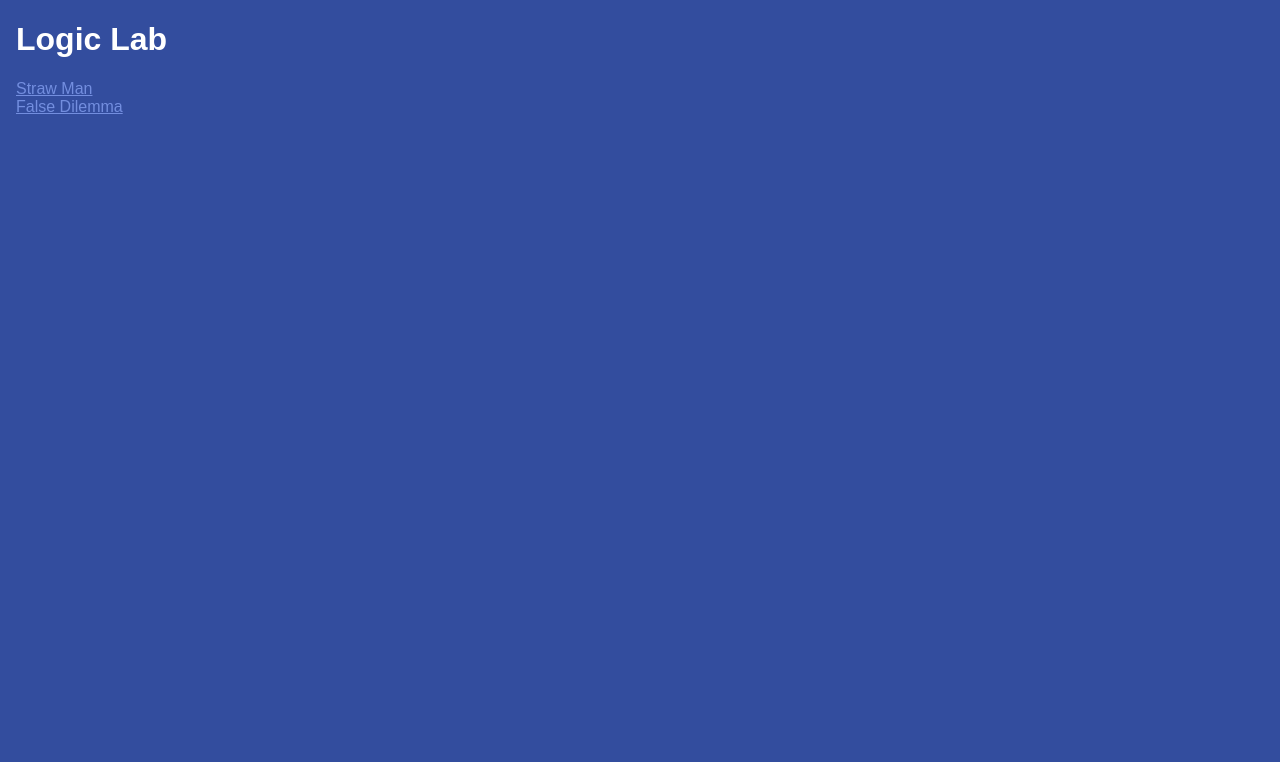
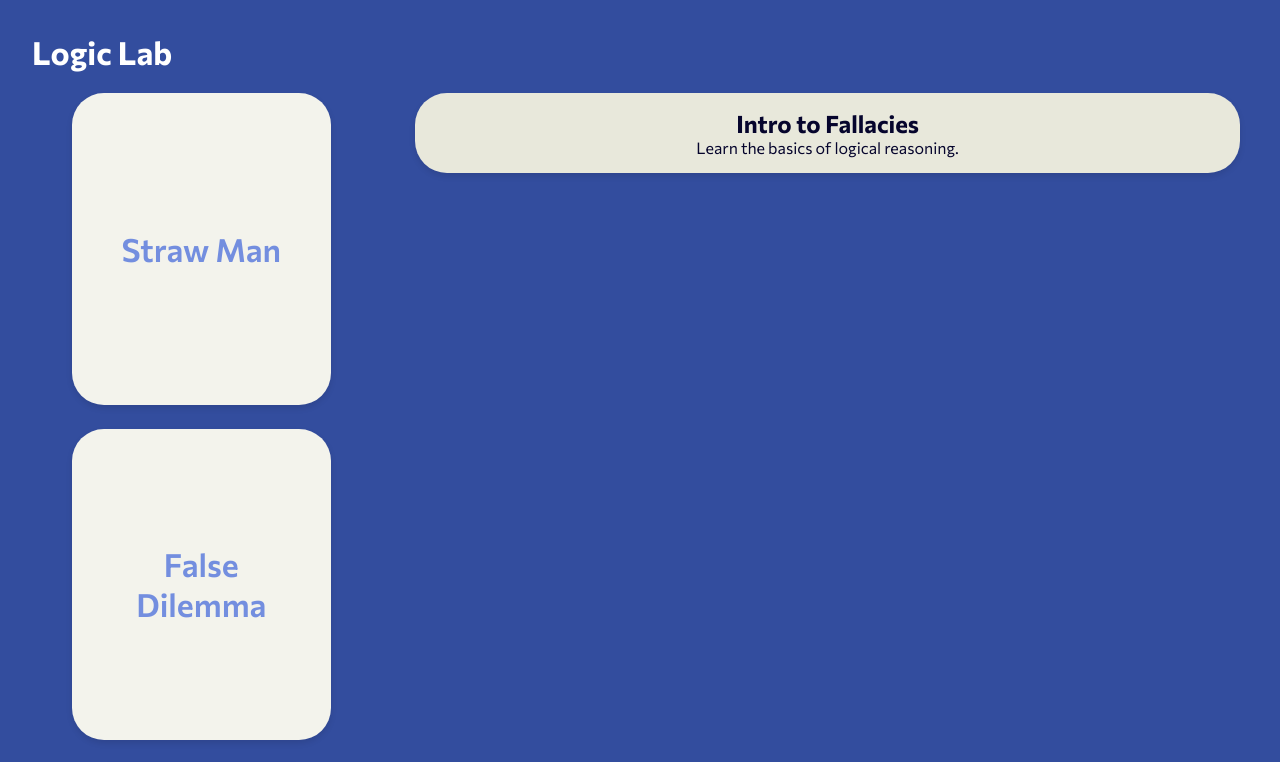
Before and after one commit to joysudo/logic-lab, a React (Vite) app: page / in a window 1280 px wide. Shown: the top 762 px of the page. Built offline with nearby package versions, Linux system fonts and the light colour scheme.

Commit message:
Add right-side column and update CSS styles

```diff
--- a/index.html
+++ b/index.html
@@ -4,6 +4,9 @@
     <meta charset="UTF-8" />
     <meta name="viewport" content="width=device-width, initial-scale=1.0" />
     <title>Logic Lab</title>
+    <link rel="preconnect" href="https://fonts.googleapis.com">
+    <link rel="preconnect" href="https://fonts.gstatic.com" crossorigin>
+    <link href="https://fonts.googleapis.com/css2?family=Commissioner:wght@100;200;300;400;500;600;700;800;900&display=swap" rel="stylesheet">
   </head>
   <body>
     <div id="root"></div>
--- a/src/pages/Home.jsx
+++ b/src/pages/Home.jsx
@@ -1,19 +1,36 @@
 export default function Home() {
     const lessons = [
       { id: 1, title: "Straw Man" },
-      { id: 2, title: "False Dilemma" }
+      { id: 2, title: "False Dilemma" },
+      { id: 2, title: "Red Herring" },
+      { id: 3, title: "Ad Hominem" },
+      { id: 4, title: "Slippery Slope" },
+      { id: 5, title: "Appeal to Authority" },
+      { id: 6, title: "Hasty Generalization" },
+      { id: 7, title: "Post Hoc" },
+      { id: 8, title: "Circular Reasoning" }
     ];
 
-    return (
-      <div>
-        <h1>Logic Lab</h1>
-        <div>
+  return (
+    <div>
+      <h1 className="placeholder-for-logo">Logic Lab</h1>
+      <div className="home-grid">
+        <div className="lessons-column">
+          {/* iterates through lessons, turning to jsx table of contents entries*/}
           {lessons.map(lesson => (
-            <div key={lesson.id}>
-              <a href={`/lesson/${lesson.id}`}>{lesson.title}</a>
+            <div key={lesson.id} className="lesson-card">
+              <a href={`/lesson/${lesson.id}`} className="lesson-card-title">{lesson.title}</a>
             </div>
           ))}
         </div>
+        <div className="topics-column">
+          {/* edit this column later, needs to be responsive */}
+          <div className="topics-card">
+            <h2 className="topics-card-title">Intro to Fallacies</h2>
+            <p className="topics-card-body">Learn the basics of logical reasoning.</p>
+          </div>
+        </div>
       </div>
-    );
-  }
+    </div>
+  );
+}
--- a/src/pages/Lesson.jsx
+++ b/src/pages/Lesson.jsx
@@ -17,12 +17,59 @@ const lessonContent = {
       good: "Good example..."
     }
   },
+  3: {
+    title: "Red Herring",
+    definition: "Definition here...",
+    examples: {
+      bad: "Bad example...",
+      good: "Good example..."
+    }
+  },
+  4: {
+    title: "Ad Hominem",
+    definition: "Definition here...",
+    examples: {
+      bad: "Bad example...",
+      good: "Good example..."
+    }
+  },
+  5: {
+    title: "Slippery Slope",
+    definition: "Definition here...",
+    examples: {
+      bad: "Bad example...",
+      good: "Good example..."
+    }
+  },
+  6: {
+    title: "Appeal to Authority",
+    definition: "Definition here...",
+    examples: {
+      bad: "Bad example...",
+      good: "Good example..."
+    }
+  },
+  7: {
+    title: "Hasty Generalization",
+    definition: "Definition here...",
+    examples: {
+      bad: "Bad example...",
+      good: "Good example..."
+    }
+  },
+  8: {
+    title: "Post Hoc",
+    definition: "Definition here...",
+    examples: {
+      bad: "Bad example...",
+      good: "Good example..."
+    }
+  },
 };
 
 export default function Lesson() {
-  const params = useParams(); // Corrected
-  const lesson = lessonContent[params.id]; // Access params.id
-
+  const params = useParams();   // if  route is /lesson/:id, and the user visits /lesson/1, params.id will be '1'
+  const lesson = lessonContent[params.id]; // shorthand for lessonContent[X], so we can append things like .examples.good
   return (
     <div>
       <h1>{lesson.title}</h1>
--- a/src/styles.css
+++ b/src/styles.css
@@ -1,22 +1,89 @@
 body {
-    font-family: sans-serif;
-    margin: 16px;
-    padding: 0;
+    color: #06052d;
+    font-family: 'Commissioner', sans-serif;
     background: #334d9e;
+    margin: 2rem;
+    /* align-items: center;
+    justify-content: center; */
+}
+
+.placeholder-for-logo {
+    color: white;
+}
+.home-grid {
+    display: grid;
+    grid-template-columns: 1fr 3fr;
+    gap: 1rem;
+    max-width: 1200px;
+    margin: 0 auto;
+}
+
+.lessons-column {
+    display: flex;
+    flex-direction: column;
+    gap: 1.5rem;
+    max-width: 75rem;
+    margin: 0 0;
+    padding: 0 2rem;
+}
+
+.lesson-card {
+    background: #f3f3ec;
+    border-radius: 2rem; /* rounds corners */
+    padding: 1.5rem;
+    width: 80%;
+    max-width: 15rem;
+    min-height: 0;
+    aspect-ratio: 4/5;
+    display: flex;
+    justify-content: center;
+    align-items: center;
+    text-align: center;
+    box-shadow: 0 0.2rem 0.4rem rgba(0, 0, 0, 0.1);
+    transition: transform 0.2s ease, box-shadow 0.2s ease;
 }
 
 a {
+    text-decoration: none;
     color: #738edf;
+    font-weight: 600;
+    font-size: 2rem;
+    display: block;
 }
 
-.lesson-card {
-    background: white;
-    padding: 1rem;
-    margin: 0.5rem;
-    border-radius: 0.5rem;
-    box-shadow: 0 2px 4px rgba(0,0,0,0.1);
+a:visited {
+    text-decoration: none;
+    color: #738edf;
+    font-weight: 600;
+    font-size: 2rem;
+    display: block;
 }
 
-body {
-    color: #ffffff;
+.lesson-card:hover {
+    transform: translateY(-3px);
+    box-shadow: 0 0.3rem 0.6rem rgba(0, 0, 0, 0.15);
 }
+
+.topics-column {
+    display: flex;
+    flex-direction: column;
+    gap: 1.5rem;
+    margin: 0 0;
+    padding: 0 2rem;
+}
+.topics-card {
+    background: #e8e8db;
+    border-radius: 2rem;
+    padding: 1rem;
+    width: 100%;
+    display: flex;
+    justify-content: center;
+    align-items: center;
+    flex-direction: column;
+    text-align: center;
+    box-shadow: 0 0.2rem 0.4rem rgba(0, 0, 0, 0.1);
+}
+
+.topics-card * {
+    margin: 0;
+}
```
